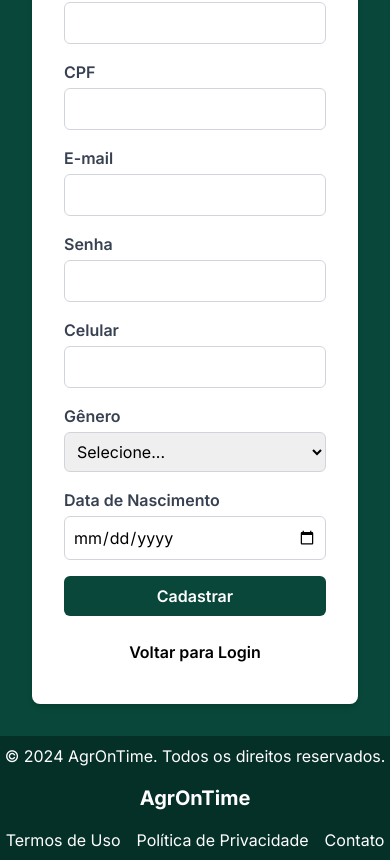
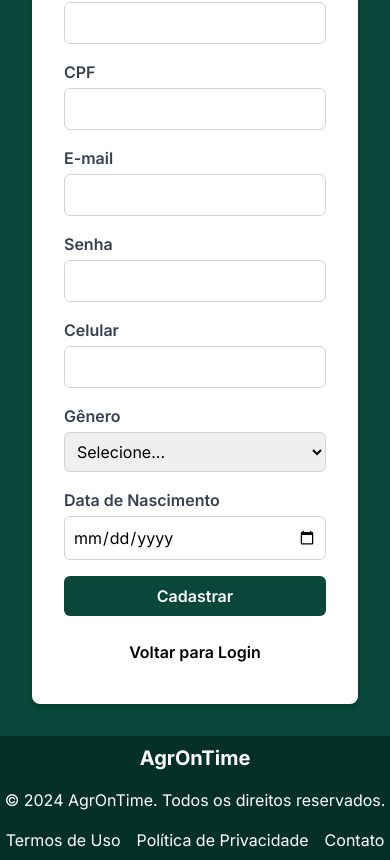
Before and after one commit to DeJunior007/agrontime, a Next.js app: page /registro in a window 390 px wide. Shown: the part 346-1206 px from the top of the page. Built offline with nearby package versions, Linux system fonts and the light colour scheme.

Commit message:
fix: ajustes no footer

```diff
--- a/app/components/footer/index.js
+++ b/app/components/footer/index.js
@@ -1,27 +1,30 @@
 import Link from "next/link";
 
-// components/Footer.js
 const Footer = () => {
   return (
     <footer className="bg-[#053027] text-white py-2">
       <div className="mx-auto">
         <div className="flex flex-col md:flex-row justify-around items-center">
-          <div className="mb-4 md:mb-0">
-            <p>&copy; 2024 AgrOnTime. Todos os direitos reservados.</p>
-          </div>
-          <div className="mb-4 md:mb-0">
+          <div className="mb-4 md:mb-0 order-1 md:order-2">
             <Link href="/" className="text-xl font-bold">
               AgrOnTime
             </Link>
           </div>
-          <div className="flex space-x-4">
+          <div className="mb-4 md:mb-0 order-2 md:order-1">
+            <p>&copy; 2024 AgrOnTime. Todos os direitos reservados.</p>
+          </div>
+          <div className="flex space-x-4 order-3">
             <Link href="#" className="hover:text-[#F35746]">
               Termos de Uso
             </Link>
             <Link href="#" className="hover:text-[#F35746]">
               Política de Privacidade
             </Link>
-            <Link target='_blink' href="https://wa.me/5514982280039?text=Ol%C3%A1%2C+gostaria+de+saber+mais+sobre+o+AgrOnTime" className="hover:text-[#F35746]">
+            <Link
+              target='_blank'
+              href="https://wa.me/5514982280039?text=Ol%C3%A1%2C+gostaria+de+saber+mais+sobre+o+AgrOnTime"
+              className="hover:text-[#F35746]"
+            >
               Contato
             </Link>
           </div>
```
